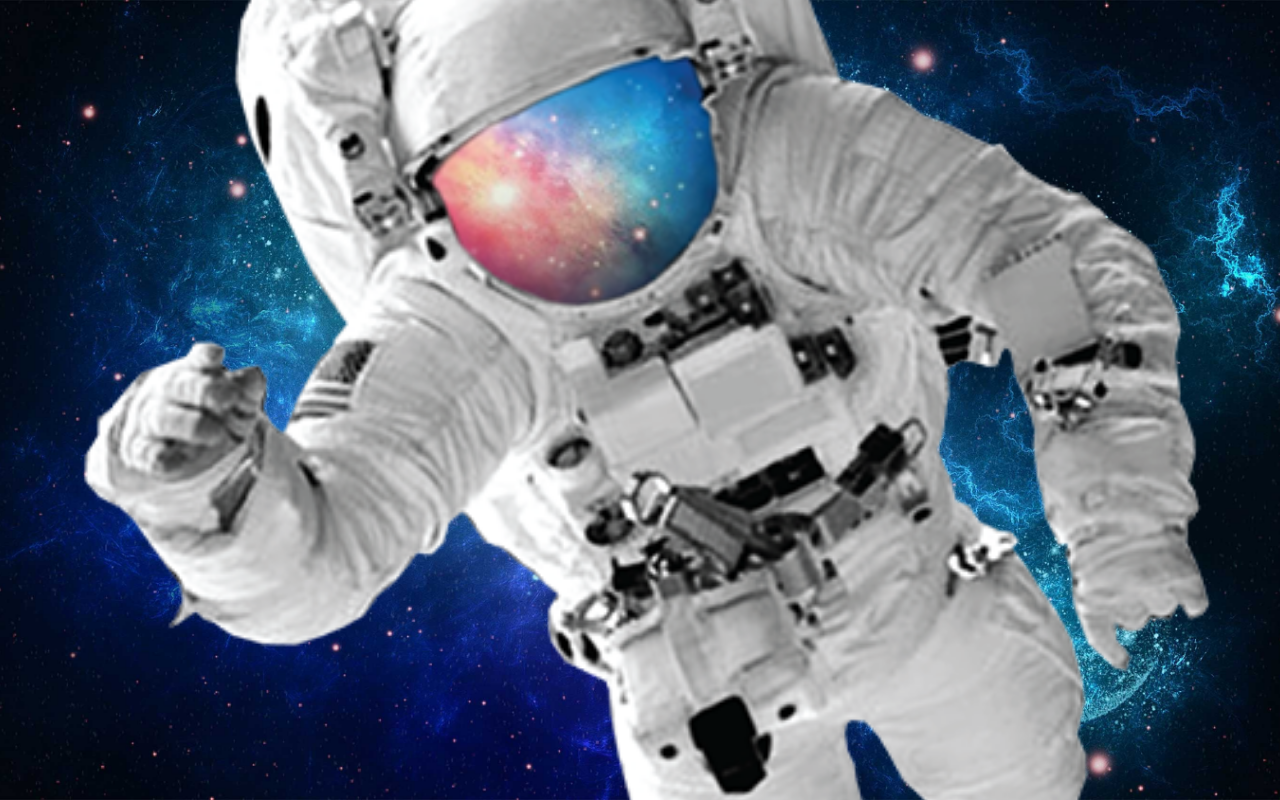
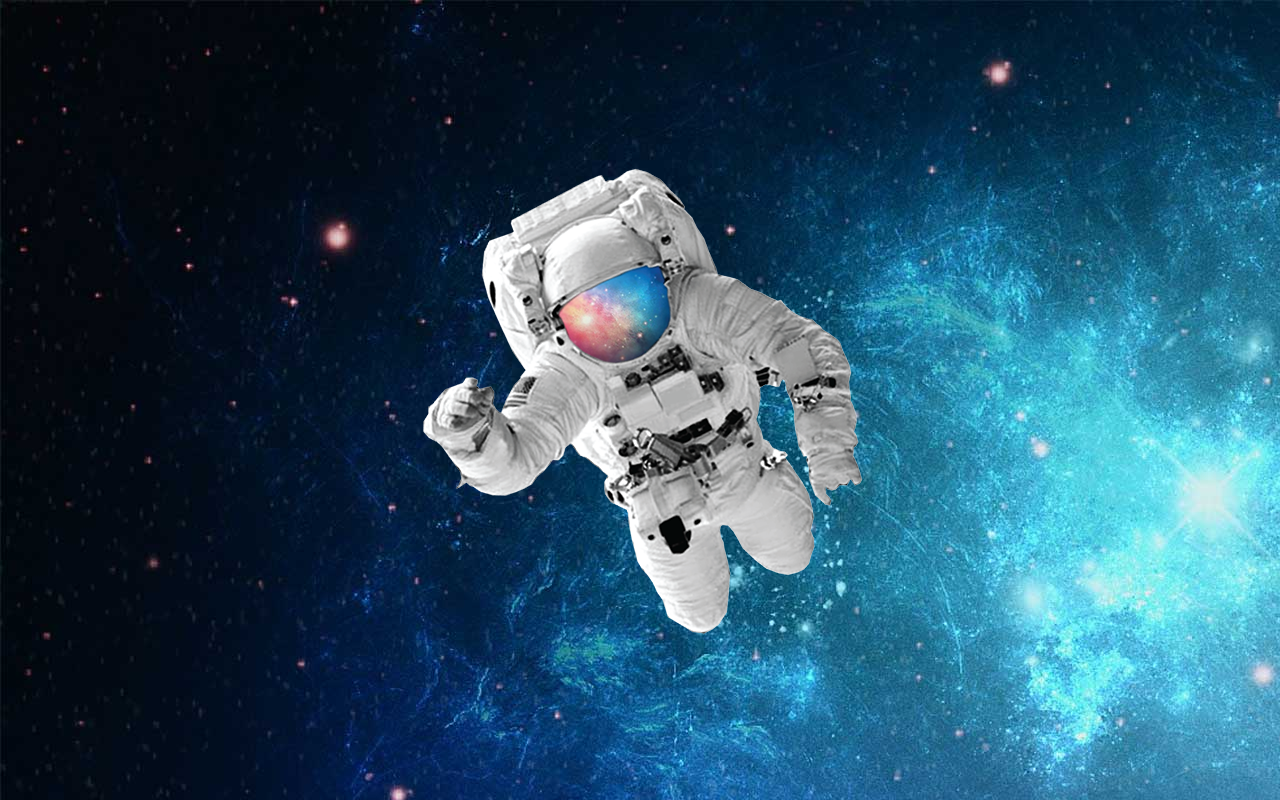
Before and after one commit to matheuspolycarpo/html-css, a plain HTML site: page Desafios/d011/astronauta.html in a window 1280 px wide. Drawn offline with Linux system fonts and the light colour scheme.

Commit message:
alterações em astronauta

```diff
--- a/Desafios/d011/astronauta.html
+++ b/Desafios/d011/astronauta.html
@@ -6,31 +6,35 @@
     <title>Desafio do Astronauta</title>
     <style>
         body{
-            height: 100vh;
             margin: 0px;
             background-image: url(imagens/espaco.jpg);
-            background-position: center;
-            background-size: cover;
-            background-repeat: no-repeat;
-            background-attachment: fixed
+        }
 
-        }
-        div{
-           height:100vh;
-           width: 100vw;
+
+
+
+
+        #astronauta{
+            height:100vh ;
+            width: 100vw ;
+
             background-image: url(imagens/astronauta.png);
             background-repeat: no-repeat;
             background-position: center;
-            background-attachment: fixed;
-            background-size:cover;
+
+
+
 
         }
 
     </style>
 </head>
 <body>
-    <div>
 
-</div>
+        <div id="astronauta">
+
+        </div>
+
+
 </body>
 </html>
```
Also changed, not shown: exercicios/modulo 03/ex 022/fundo007.html (added, +32 -0 lines).
